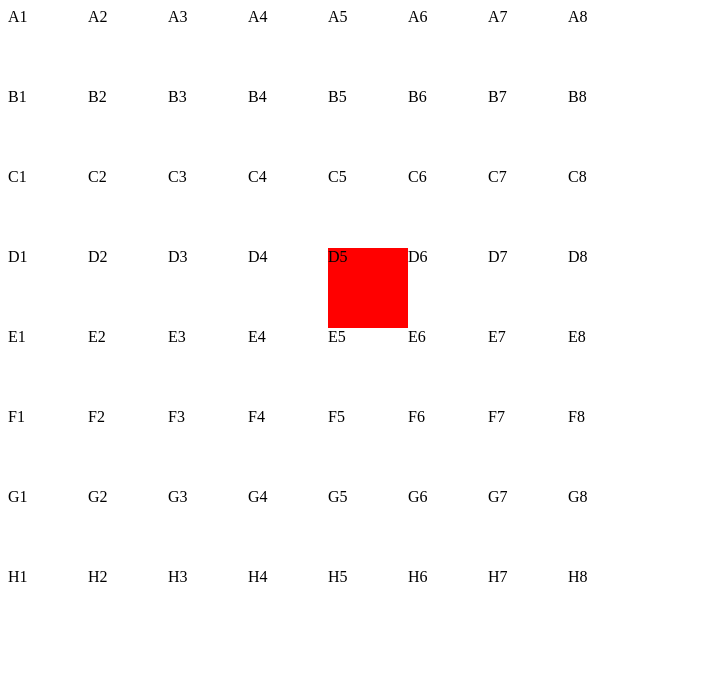
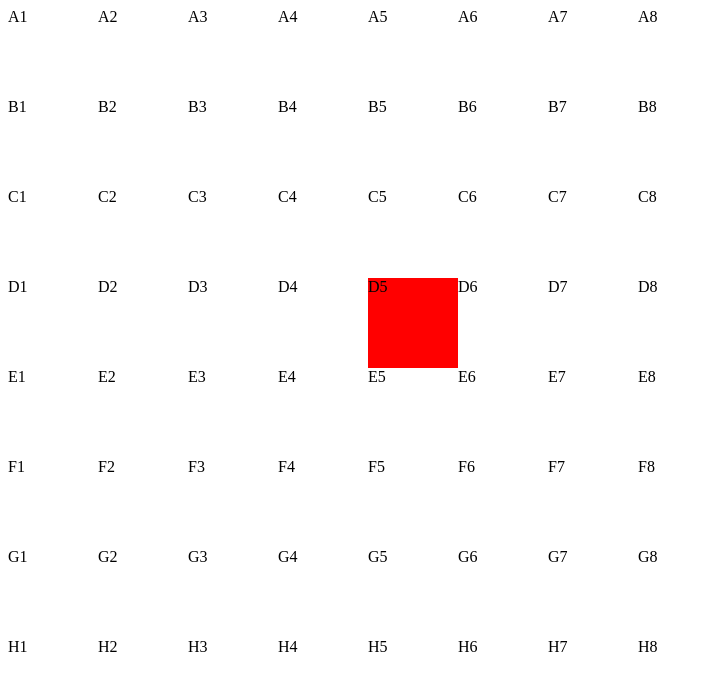
Before and after one commit to jiminikiz/avarus, a Vue app in the folder frontend/: page /game in a window 1280 px wide. Shown: the top 690 px of the page, without its empty margins (0-712 px from the left). Built offline with nearby package versions, Linux system fonts and the light colour scheme.

Commit message:
Bigger board, no margin, better green

```diff
--- a/frontend/src/assets/styles/_variables.styl
+++ b/frontend/src/assets/styles/_variables.styl
@@ -1,4 +1,4 @@
-color-primary = #1caa5e
+color-primary = rgba(28, 170, 94, 0.75)
 color-secondary = #d1d1d1
 color-tertiary = #f4f5f6
 color-quaternary = #d1d1d1
--- a/frontend/src/assets/styles/index.styl
+++ b/frontend/src/assets/styles/index.styl
@@ -3,8 +3,8 @@
 body {
   background-color: color-background;
   font-family: Avenir, Helvetica, Arial, sans-serif;
-  margin-top: 60px;
   text-align: center;
+  margin: 0;
   -moz-osx-font-smoothing: grayscale;
   -webkit-font-smoothing: antialiased;
 }
--- a/frontend/src/components/GameBoard.vue
+++ b/frontend/src/components/GameBoard.vue
@@ -28,7 +28,6 @@ export default class GameBoard extends Vue {
     return gang ? gang.name : '';
   }
   public sectorStyles(sector: Sector) {
-    console.debug(sector.controlledBy);
     if (sector.controlledBy) {
       return {
         backgroundColor: `#${sector.controlledBy?.color}`,
@@ -42,14 +41,14 @@ export default class GameBoard extends Vue {
   .game-board {
     display: grid;
     grid-template-columns: auto auto auto auto auto auto auto auto;
-    height: 640px;
-    width: 640px;
-    border: 1px solid color-primary;
+    height: 720px;
+    width: 720px;
+    border: 2px solid color-primary;
     .tile {
-      border: 1px solid color-primary;
+      border: 2px solid color-primary;
       &:hover {
         background-color: color-glass;
-        border-color: color-secondary;
+        outline: 2px solid color-secondary;
       }
     }
   }
```
